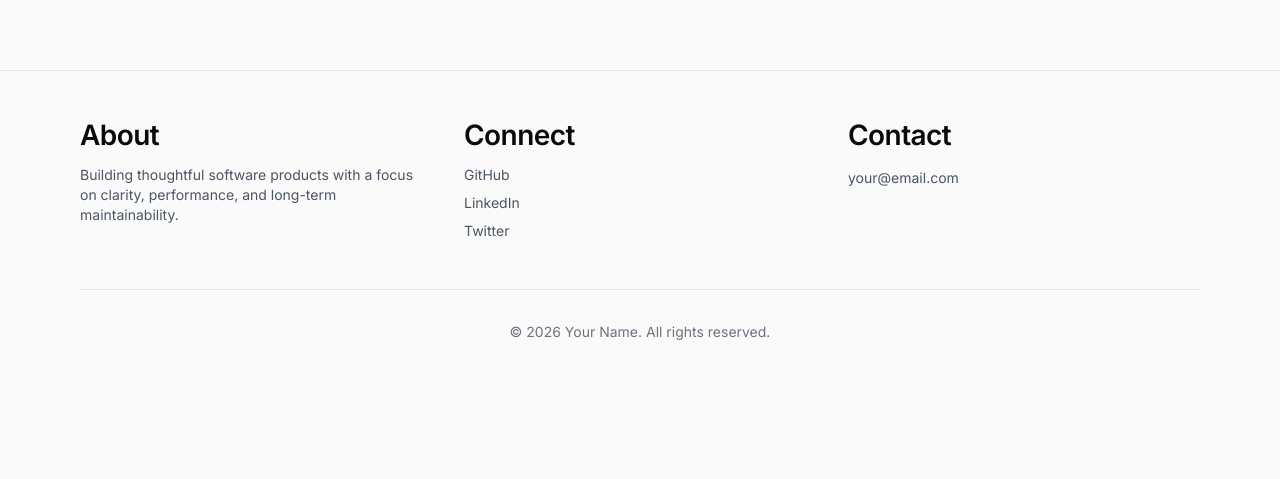
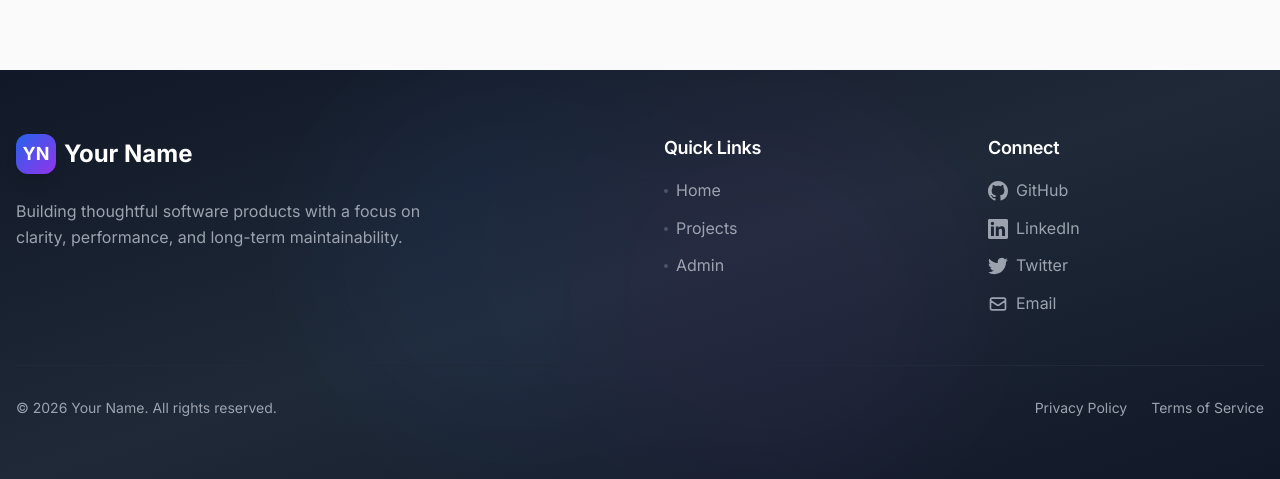
Before and after one commit to Devendrasql/devendra_prolocal, a Next.js app in the folder portfolio-backend/: page / in a window 1280 px wide. Shown: the part 1312-1791 px from the top of the page. Before the commit the page ends 1702 px from the top, so only its background shows below. Built offline with nearby package versions, Linux system fonts and the light colour scheme; no server answers.

Commit message:
Updated Footer.tsx

```diff
--- a/portfolio-backend/app/(public)/page.tsx
+++ b/portfolio-backend/app/(public)/page.tsx
@@ -138,7 +138,8 @@ export default async function HomePage() {
       )}
 
       {recent.length > 0 && (
-        <section className="max-w-7xl mx-auto px-4 py-24 bg-white rounded-3xl mx-4 shadow-sm">
+        <section className="max-w-7xl mx-auto px-4 py-24">
+          <div className="bg-gradient-to-br from-gray-50 to-gray-100/50 rounded-3xl p-12 shadow-sm border border-gray-200/50">
             <div className="space-y-2 mb-12">
               <h2 className="text-4xl font-bold">
                 Recent Work
@@ -154,6 +155,7 @@ export default async function HomePage() {
                   <ProjectCard project={project} />
                 </div>
               ))}
+            </div>
           </div>
         </section>
       )}
--- a/portfolio-backend/app/globals.css
+++ b/portfolio-backend/app/globals.css
@@ -41,6 +41,7 @@
 
 html {
   scroll-behavior: smooth;
+  scroll-padding-top: 5rem;
 }
 
 html,
@@ -131,6 +132,24 @@ input, textarea, select {
   }
 }
 
+@keyframes float {
+  0%, 100% {
+    transform: translateY(0px);
+  }
+  50% {
+    transform: translateY(-20px);
+  }
+}
+
+@keyframes pulse-slow {
+  0%, 100% {
+    opacity: 0.3;
+  }
+  50% {
+    opacity: 0.5;
+  }
+}
+
 .animate-fade-in {
   animation: fadeIn 0.6s ease-out;
 }
--- a/portfolio-backend/components/Footer.tsx
+++ b/portfolio-backend/components/Footer.tsx
@@ -1,40 +1,104 @@
+import Link from "next/link";
+
 export default function Footer() {
+  const currentYear = new Date().getFullYear();
+
   return (
-    <footer className="border-t border-gray-200 mt-32">
-      <div className="max-w-6xl mx-auto px-4 py-12">
-        <div className="grid grid-cols-1 md:grid-cols-3 gap-8">
-          <div>
-            <h3 className="font-semibold mb-3">About</h3>
-            <p className="text-sm text-gray-600">
+    <footer className="relative mt-32 bg-gradient-to-br from-gray-900 via-gray-800 to-gray-900 text-white overflow-hidden">
+      <div className="absolute inset-0 opacity-5">
+        <div className="absolute top-0 left-1/4 w-96 h-96 bg-blue-500 rounded-full filter blur-3xl"></div>
+        <div className="absolute bottom-0 right-1/4 w-96 h-96 bg-purple-500 rounded-full filter blur-3xl"></div>
+      </div>
+
+      <div className="relative max-w-7xl mx-auto px-4 py-16">
+        <div className="grid grid-cols-1 md:grid-cols-4 gap-12 mb-12">
+          <div className="md:col-span-2">
+            <Link href="/" className="group inline-flex items-center gap-2 mb-6">
+              <div className="w-10 h-10 rounded-xl bg-gradient-to-br from-blue-600 to-purple-600 flex items-center justify-center text-white font-bold text-lg group-hover:scale-110 transition-transform shadow-lg">
+                YN
+              </div>
+              <span className="text-2xl font-bold">Your Name</span>
+            </Link>
+            <p className="text-gray-400 leading-relaxed max-w-md">
               Building thoughtful software products with a focus on clarity, performance, and long-term maintainability.
             </p>
           </div>
 
           <div>
-            <h3 className="font-semibold mb-3">Connect</h3>
-            <div className="flex flex-col gap-2 text-sm text-gray-600">
-              <a href="https://github.com" target="_blank" rel="noopener noreferrer" className="hover:text-gray-900 transition">
-                GitHub
-              </a>
-              <a href="https://linkedin.com" target="_blank" rel="noopener noreferrer" className="hover:text-gray-900 transition">
-                LinkedIn
-              </a>
-              <a href="https://twitter.com" target="_blank" rel="noopener noreferrer" className="hover:text-gray-900 transition">
-                Twitter
-              </a>
+            <h3 className="font-semibold text-lg mb-4">Quick Links</h3>
+            <div className="flex flex-col gap-3">
+              <Link href="/" className="text-gray-400 hover:text-white transition-colors inline-flex items-center gap-2 group">
+                <span className="w-1 h-1 rounded-full bg-gray-600 group-hover:bg-blue-500 transition-colors"></span>
+                Home
+              </Link>
+              <Link href="/projects" className="text-gray-400 hover:text-white transition-colors inline-flex items-center gap-2 group">
+                <span className="w-1 h-1 rounded-full bg-gray-600 group-hover:bg-blue-500 transition-colors"></span>
+                Projects
+              </Link>
+              <Link href="/admin/login" className="text-gray-400 hover:text-white transition-colors inline-flex items-center gap-2 group">
+                <span className="w-1 h-1 rounded-full bg-gray-600 group-hover:bg-blue-500 transition-colors"></span>
+                Admin
+              </Link>
             </div>
           </div>
 
           <div>
-            <h3 className="font-semibold mb-3">Contact</h3>
-            <a href="mailto:your@email.com" className="text-sm text-gray-600 hover:text-gray-900 transition">
-              your@email.com
-            </a>
+            <h3 className="font-semibold text-lg mb-4">Connect</h3>
+            <div className="flex flex-col gap-3">
+              <a
+                href="https://github.com"
+                target="_blank"
+                rel="noopener noreferrer"
+                className="text-gray-400 hover:text-white transition-colors inline-flex items-center gap-2 group"
+              >
+                <svg className="w-5 h-5 group-hover:scale-110 transition-transform" fill="currentColor" viewBox="0 0 24 24">
+                  <path d="M12 0C5.37 0 0 5.37 0 12c0 5.31 3.435 9.795 8.205 11.385.6.105.825-.255.825-.57 0-.285-.015-1.23-.015-2.235-3.015.555-3.795-.735-4.035-1.41-.135-.345-.72-1.41-1.23-1.695-.42-.225-1.02-.78-.015-.795.945-.015 1.62.87 1.845 1.23 1.08 1.815 2.805 1.305 3.495.99.105-.78.42-1.305.765-1.605-2.67-.3-5.46-1.335-5.46-5.925 0-1.305.465-2.385 1.23-3.225-.12-.3-.54-1.53.12-3.18 0 0 1.005-.315 3.3 1.23.96-.27 1.98-.405 3-.405s2.04.135 3 .405c2.295-1.56 3.3-1.23 3.3-1.23.66 1.65.24 2.88.12 3.18.765.84 1.23 1.905 1.23 3.225 0 4.605-2.805 5.625-5.475 5.925.435.375.81 1.095.81 2.22 0 1.605-.015 2.895-.015 3.3 0 .315.225.69.825.57A12.02 12.02 0 0024 12c0-6.63-5.37-12-12-12z"/>
+                </svg>
+                GitHub
+              </a>
+              <a
+                href="https://linkedin.com"
+                target="_blank"
+                rel="noopener noreferrer"
+                className="text-gray-400 hover:text-white transition-colors inline-flex items-center gap-2 group"
+              >
+                <svg className="w-5 h-5 group-hover:scale-110 transition-transform" fill="currentColor" viewBox="0 0 24 24">
+                  <path d="M20.447 20.452h-3.554v-5.569c0-1.328-.027-3.037-1.852-3.037-1.853 0-2.136 1.445-2.136 2.939v5.667H9.351V9h3.414v1.561h.046c.477-.9 1.637-1.85 3.37-1.85 3.601 0 4.267 2.37 4.267 5.455v6.286zM5.337 7.433c-1.144 0-2.063-.926-2.063-2.065 0-1.138.92-2.063 2.063-2.063 1.14 0 2.064.925 2.064 2.063 0 1.139-.925 2.065-2.064 2.065zm1.782 13.019H3.555V9h3.564v11.452zM22.225 0H1.771C.792 0 0 .774 0 1.729v20.542C0 23.227.792 24 1.771 24h20.451C23.2 24 24 23.227 24 22.271V1.729C24 .774 23.2 0 22.222 0h.003z"/>
+                </svg>
+                LinkedIn
+              </a>
+              <a
+                href="https://twitter.com"
+                target="_blank"
+                rel="noopener noreferrer"
+                className="text-gray-400 hover:text-white transition-colors inline-flex items-center gap-2 group"
+              >
+                <svg className="w-5 h-5 group-hover:scale-110 transition-transform" fill="currentColor" viewBox="0 0 24 24">
+                  <path d="M23.953 4.57a10 10 0 01-2.825.775 4.958 4.958 0 002.163-2.723c-.951.555-2.005.959-3.127 1.184a4.92 4.92 0 00-8.384 4.482C7.69 8.095 4.067 6.13 1.64 3.162a4.822 4.822 0 00-.666 2.475c0 1.71.87 3.213 2.188 4.096a4.904 4.904 0 01-2.228-.616v.06a4.923 4.923 0 003.946 4.827 4.996 4.996 0 01-2.212.085 4.936 4.936 0 004.604 3.417 9.867 9.867 0 01-6.102 2.105c-.39 0-.779-.023-1.17-.067a13.995 13.995 0 007.557 2.209c9.053 0 13.998-7.496 13.998-13.985 0-.21 0-.42-.015-.63A9.935 9.935 0 0024 4.59z"/>
+                </svg>
+                Twitter
+              </a>
+              <a
+                href="mailto:your@email.com"
+                className="text-gray-400 hover:text-white transition-colors inline-flex items-center gap-2 group"
+              >
+                <svg className="w-5 h-5 group-hover:scale-110 transition-transform" fill="none" viewBox="0 0 24 24" stroke="currentColor">
+                  <path strokeLinecap="round" strokeLinejoin="round" strokeWidth={2} d="M3 8l7.89 5.26a2 2 0 002.22 0L21 8M5 19h14a2 2 0 002-2V7a2 2 0 00-2-2H5a2 2 0 00-2 2v10a2 2 0 002 2z" />
+                </svg>
+                Email
+              </a>
+            </div>
           </div>
         </div>
 
-        <div className="mt-12 pt-8 border-t border-gray-200 text-center text-sm text-gray-500">
-          <p>&copy; {new Date().getFullYear()} Your Name. All rights reserved.</p>
+        <div className="pt-8 border-t border-gray-800 flex flex-col md:flex-row justify-between items-center gap-4">
+          <p className="text-gray-400 text-sm">
+            &copy; {currentYear} Your Name. All rights reserved.
+          </p>
+          <div className="flex items-center gap-6 text-sm text-gray-400">
+            <a href="#" className="hover:text-white transition-colors">Privacy Policy</a>
+            <a href="#" className="hover:text-white transition-colors">Terms of Service</a>
+          </div>
         </div>
       </div>
     </footer>
```
Lines whose indentation alone changed are shown as unchanged.
